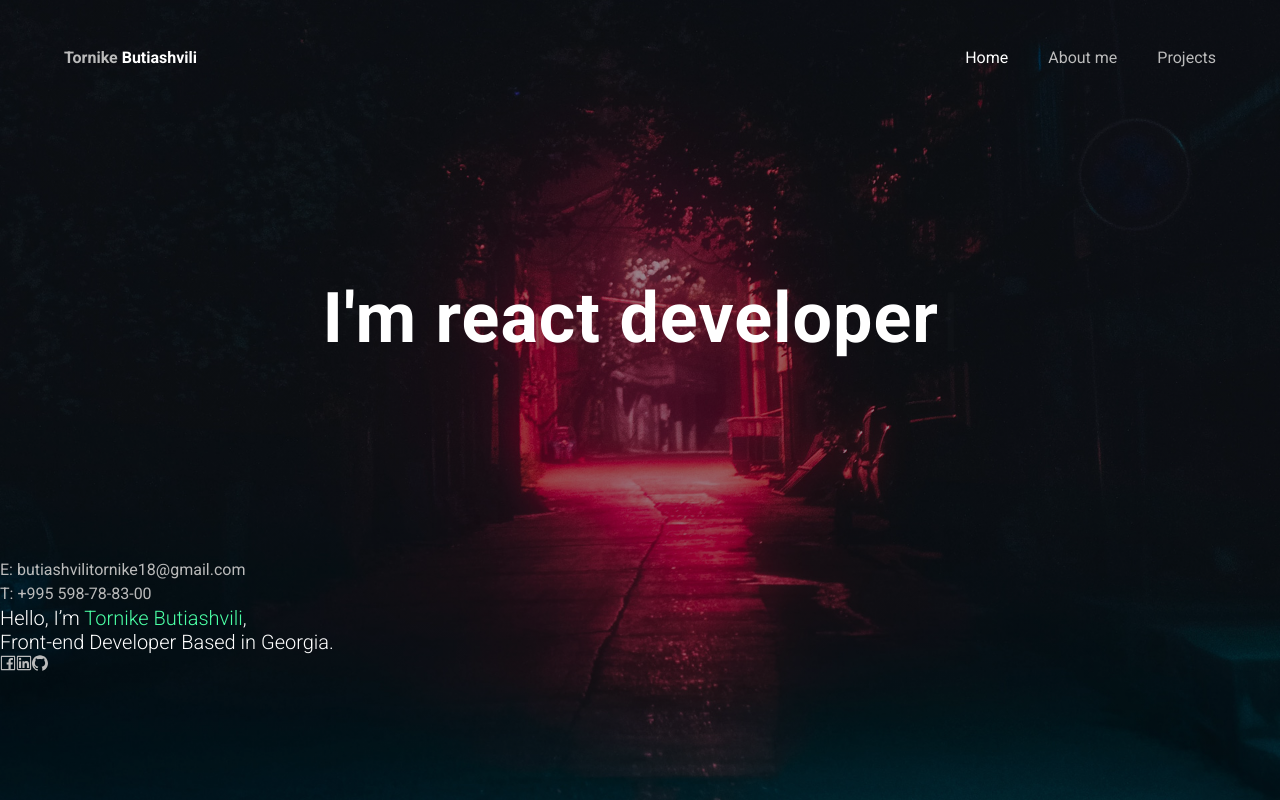
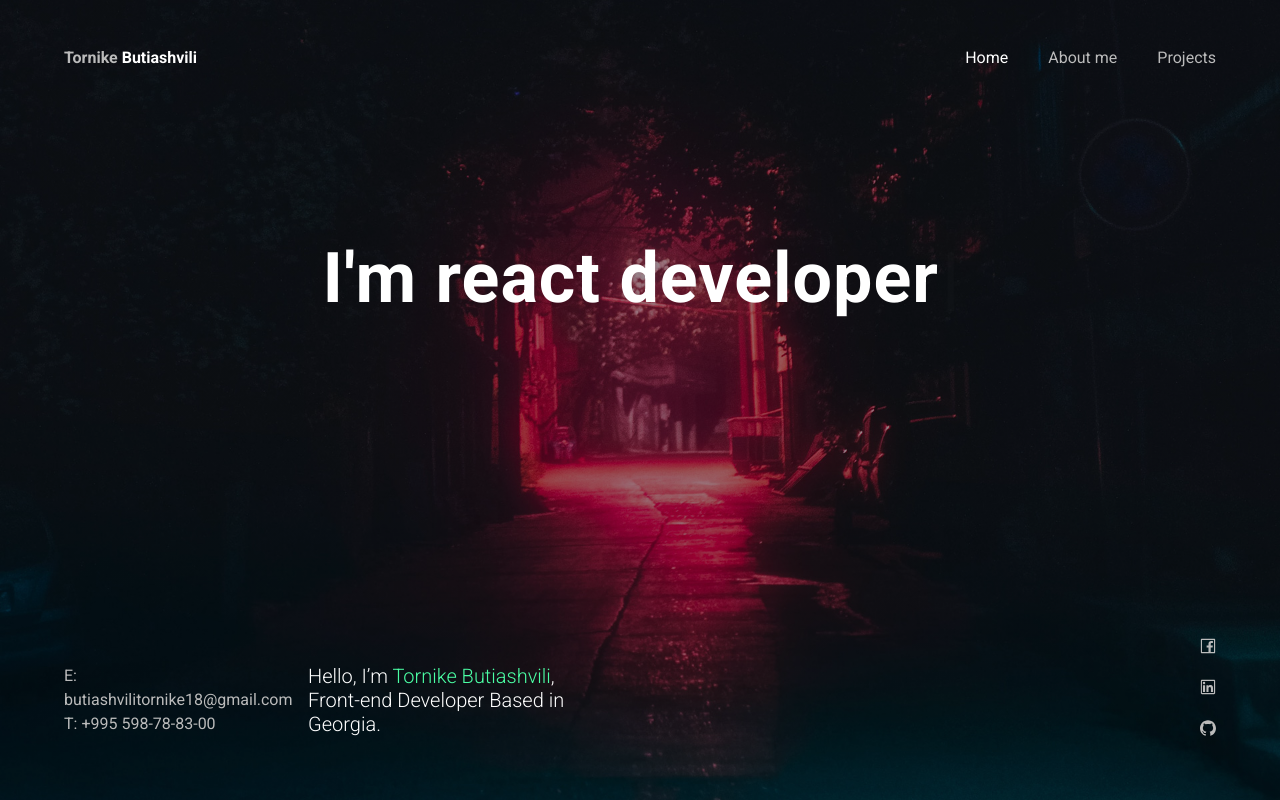
Before and after one commit to tornike2002/Portfolio, a React (Vite) app: page / in a window 1280 px wide. Built offline with nearby package versions, Linux system fonts and the light colour scheme.

Commit message:
added basic styles for footer

```diff
--- a/src/components/footer/Footer.tsx
+++ b/src/components/footer/Footer.tsx
@@ -8,7 +8,7 @@ import {
 const Footer: React.FC = () => {
   return (
     <FooterContainer>
-      <div>
+      <div className="footerInfo-wrapper">
         <div>
           <FooterH>E: butiashvilitornike18@gmail.com</FooterH>
           <FooterH>T: +995 598-78-83-00</FooterH>
@@ -20,13 +20,13 @@ const Footer: React.FC = () => {
           </p>
         </div>
       </div>
-      <div>
-        <div>
+      <IconsWrapper>
+        <div className="footerIcons-wrapper">
           <FacebookOutlined style={{ color: "#bbb" }} />
           <LinkedinOutlined style={{ color: "#bbb" }} />
           <GithubOutlined style={{ color: "#bbb" }} />
         </div>
-      </div>
+      </IconsWrapper>
     </FooterContainer>
   );
 };
@@ -34,7 +34,17 @@ const Footer: React.FC = () => {
 export default Footer;
 
 const FooterContainer = styled.footer`
+  padding: 0 5% 5% 5%;
   font-family: "Roboto", sans-serif;
+  display: flex;
+  align-items: flex-end;
+  justify-content: space-between;
+  .footerInfo-wrapper {
+    display: flex;
+    align-items: center;
+    justify-content: space-between;
+    width: 50%;
+  }
   .footer-about {
     color: #fff;
     font-size: 20px;
@@ -44,3 +54,12 @@ const FooterContainer = styled.footer`
     }
   }
 `;
+
+const IconsWrapper = styled.div`
+  .footerIcons-wrapper {
+    display: flex;
+    flex-direction: column;
+    align-items: center;
+    gap: 25px;
+  }
+`;
--- a/src/components/home/Home.tsx
+++ b/src/components/home/Home.tsx
@@ -11,7 +11,9 @@ const Home: React.FC = () => {
       <HomeContainer>
         <Navbar />
         <MainTitle />
-        <Footer />
+        <div className="footerStick-bottom">
+          <Footer />
+        </div>
       </HomeContainer>
     </Fragment>
   );
@@ -27,4 +29,9 @@ const HomeContainer = styled.div`
   background-size: cover;
   background-position: center;
   background-repeat: no-repeat;
+  .footerStick-bottom{
+    width: 100%;
+    position: absolute;
+    bottom: 0;
+  }
 `;
--- a/src/components/title/MainTitle.tsx
+++ b/src/components/title/MainTitle.tsx
@@ -39,6 +39,6 @@ const TitleWrapper = styled.div`
   display: flex;
   justify-content: center;
   align-items: center;
-  min-height: 60%;
+  min-height: 50%;
 
 `;
```
